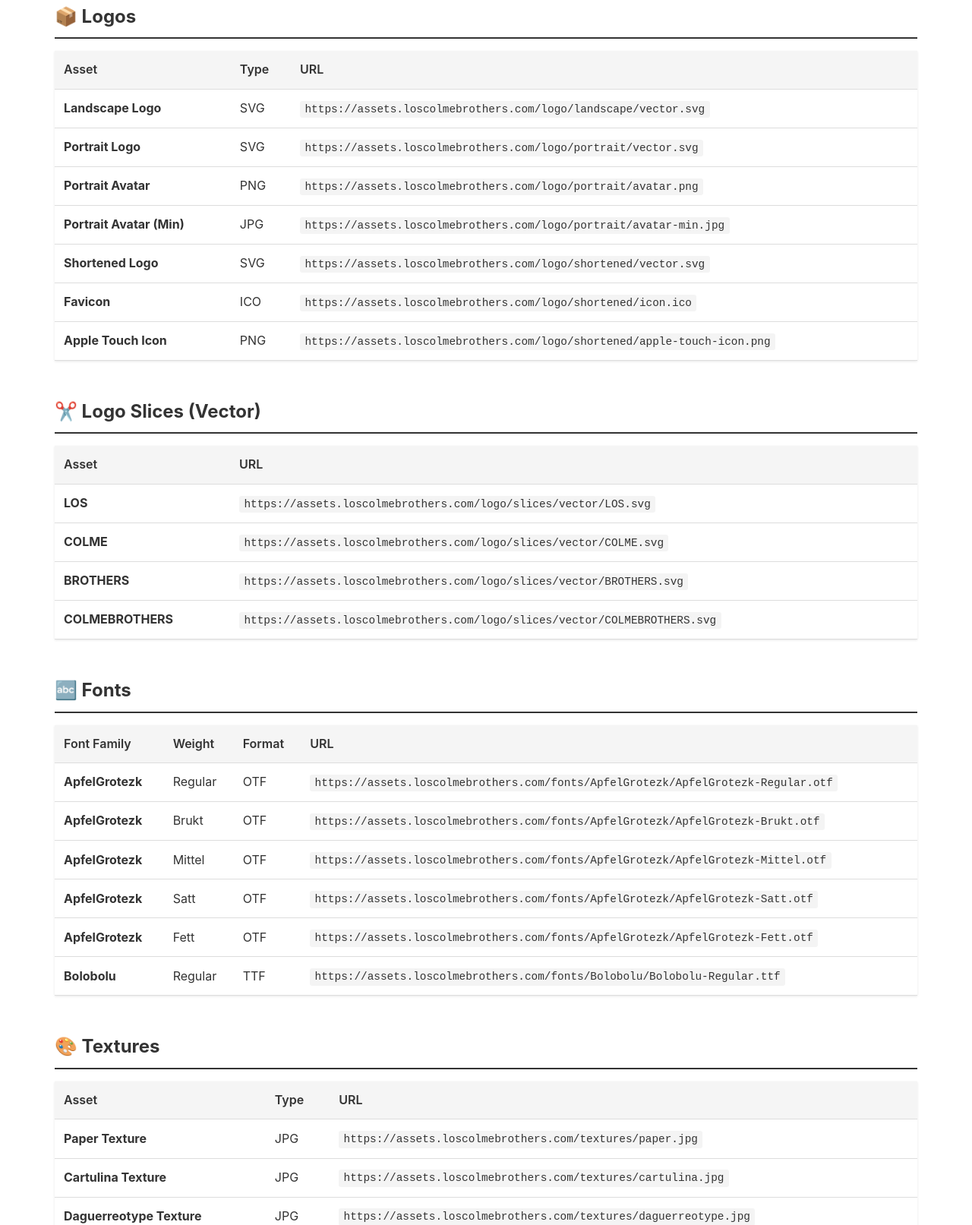
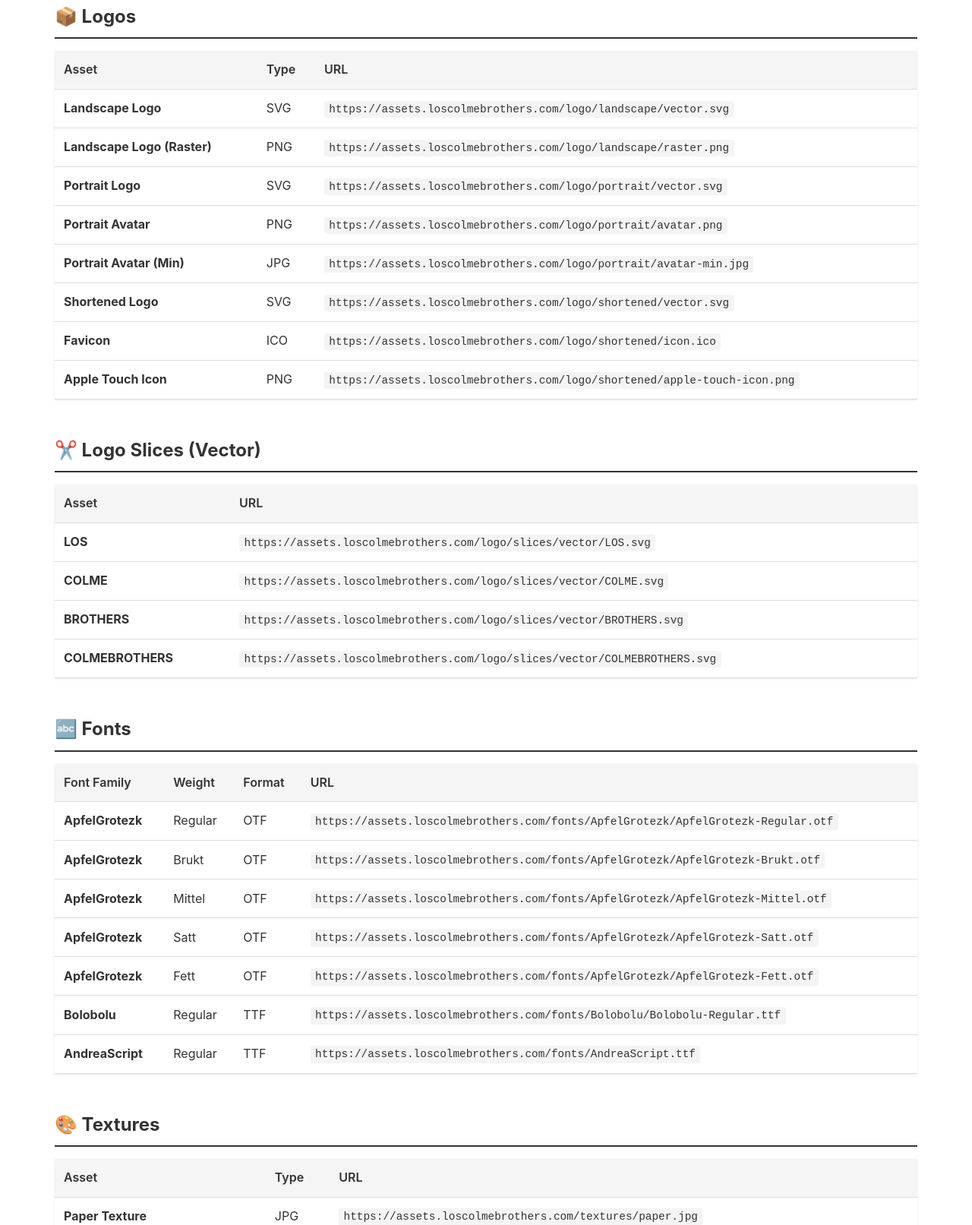
Before and after one commit to loscolmebrothers/assets, a plain HTML site: page index.html in a window 1280 px wide. Shown: the part 410-2023 px from the top of the page at 76% size. Drawn offline with Linux system fonts and the light colour scheme; a web font is replaced by a local one.

Commit message:
feat: landscape logo in raster + AndreaScript

```diff
--- a/index.html
+++ b/index.html
@@ -43,6 +43,15 @@
                         <td>
                             <code
                                 >https://assets.loscolmebrothers.com/logo/landscape/vector.svg</code
+                            >
+                        </td>
+                    </tr>
+                    <tr>
+                        <td><strong>Landscape Logo (Raster)</strong></td>
+                        <td>PNG</td>
+                        <td>
+                            <code
+                                >https://assets.loscolmebrothers.com/logo/landscape/raster.png</code
                             >
                         </td>
                     </tr>
@@ -222,6 +231,16 @@
                             >
                         </td>
                     </tr>
+                    <tr>
+                        <td><strong>AndreaScript</strong></td>
+                        <td>Regular</td>
+                        <td>TTF</td>
+                        <td>
+                            <code
+                                >https://assets.loscolmebrothers.com/fonts/AndreaScript.ttf</code
+                            >
+                        </td>
+                    </tr>
                 </tbody>
             </table>
         </section>
```
Also changed, not shown: fonts/AndreaScript.ttf (added), logo/landscape/raster.png (added), 1 other file.
